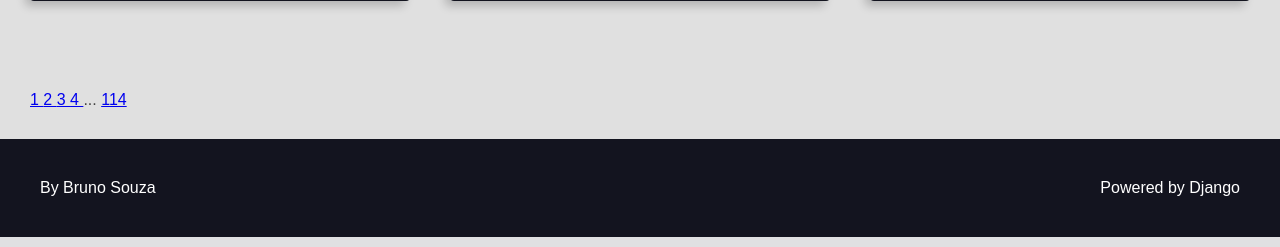
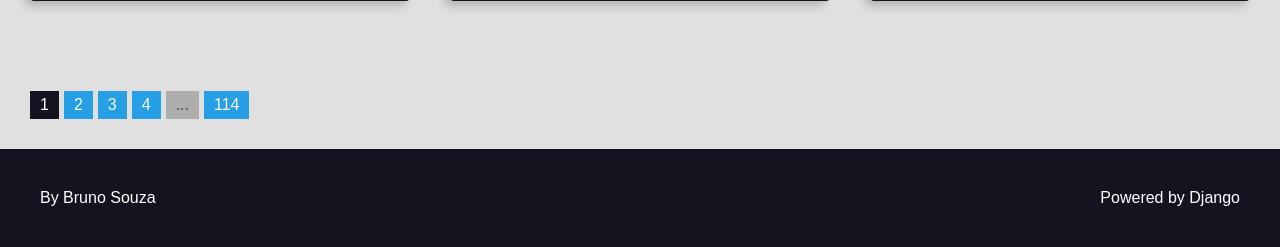
Before and after one commit to BrunoPereiradeSouza/Site-de-Receitas, a Django app: page / in a window 1280 px wide. Shown: the part 2187-2434 px from the top of the page. Run offline with Django 4.2, Linux system fonts and the light colour scheme; data comes from the database, SQL or seed files in the repository.

Commit message:
adicionando o CSS da paginação

```diff
--- a/recipes/static/recipes/css/styles.css
+++ b/recipes/static/recipes/css/styles.css
@@ -275,3 +275,24 @@ h1, h2, h3, h4, h5, h6 {
 .m-y {
     margin: var(--spacing-gutter-medium) 0;
 }
+
+.pagination-content {
+    display: flex;
+    flex-flow: row wrap;
+    gap: 1rem 0.5rem;
+}
+
+.pagination .page-item {
+    background: var(--color-gray-3);
+    padding: 0.5rem 1rem;
+}
+
+.pagination .page-link {
+    text-decoration: none;
+    background: var(--color-primary);
+    color: var(--color-white);
+}
+
+.pagination .page-current {
+    background: var(--color-primary-dark);
+}
--- a/recipes/templates/recipes/partials/pagination.html
+++ b/recipes/templates/recipes/partials/pagination.html
@@ -11,9 +11,13 @@
             {% endif %}
 
             {% for page in pagination.pagination %}
-                <a class="page-link page-item"
-                href="?page={{ page }}">{{ page }}
-                </a>
+
+            {% if pagination.current_page == page %}
+                 <a class="page-link page-item page-current" href="?page={{ page }}">{{ page }}</a>
+            {% else %}
+                 <a class="page-link page-item" href="?page={{ page }}">{{ page }}</a>
+            {% endif %}
+
             {% endfor %}
 
             {% if pagination.last_page_out_of_range %}
```
